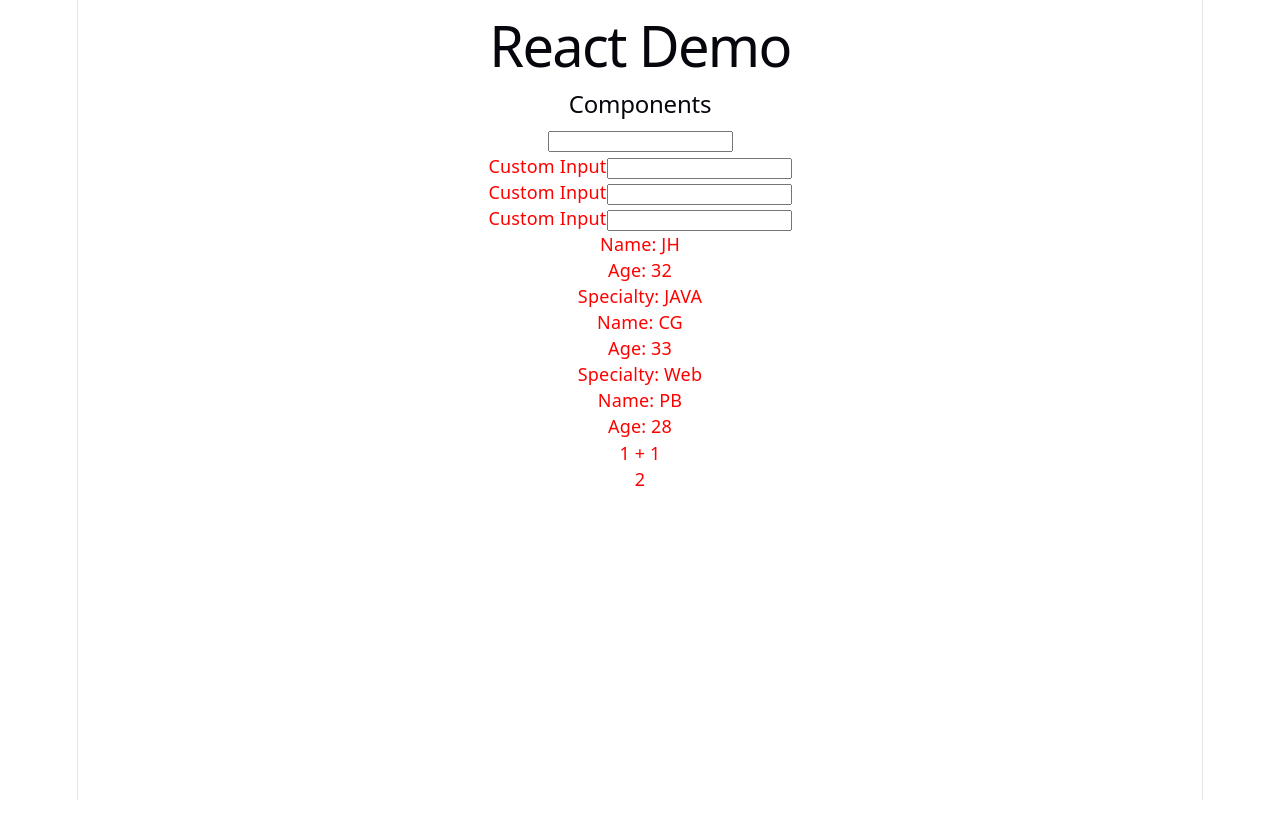
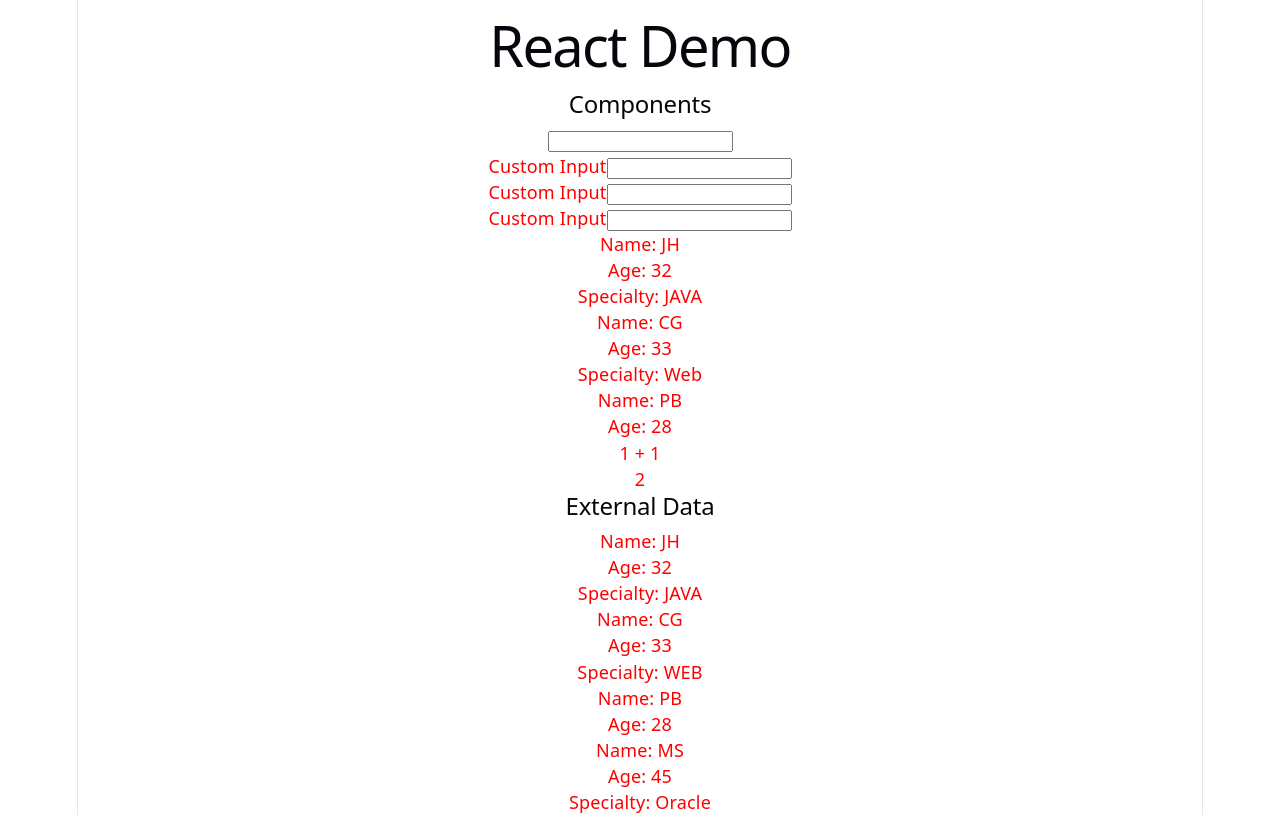
Before and after one commit to JHarry444/react-01-09-js, a React (Vite) app: page / in a window 1280 px wide. Built offline with nearby package versions, Linux system fonts and the light colour scheme.

Commit message:
Conditional Rendering: Demo

```diff
--- a/package.json
+++ b/package.json
@@ -11,7 +11,8 @@
   },
   "dependencies": {
     "react": "^19.2.6",
-    "react-dom": "^19.2.6"
+    "react-dom": "^19.2.6",
+    "uuid": "^14.0.2"
   },
   "devDependencies": {
     "@eslint/js": "^10.0.1",
--- a/src/App.jsx
+++ b/src/App.jsx
@@ -1,3 +1,4 @@
+import ExternalData from "./components/ExternalData"
 import Input from "./components/Input"
 import Trainer from "./components/Trainer"
 
@@ -7,7 +8,7 @@ function App() {
       <h1>React Demo</h1>
       <div>
         <h2>Components</h2>
-        <input type="text" minLength={1} maxLength={10} required />
+        <input type="text" minLength={1} maxLength={10} />
         <br />
         <Input />
         <br />
@@ -21,6 +22,9 @@ function App() {
         <p>1 + 1</p>
         <p>{1 + 1}</p>
       </div>
+      <div>
+        <ExternalData />
+      </div>
     </div>
   )
 }
--- /dev/null
+++ b/src/components/ExternalData.jsx
@@ -0,0 +1,16 @@
+import trainers from '../data/trainers.json';
+import Trainer from './Trainer';
+import { v4 } from "uuid";
+function ExternalData() {
+    return (
+        <>
+            <h2>External Data</h2>
+            {
+                trainers.map(({ name, age, specialty: specialism }) =>
+                    <Trainer key={v4()} name={name} age={age} specialty={specialism} />)
+            }
+        </>
+    );
+}
+
+export default ExternalData;
--- a/src/components/Trainer.jsx
+++ b/src/components/Trainer.jsx
@@ -2,7 +2,7 @@
 // <> is a React fragment, used to group multiple elements without adding extra nodes to the DOM.
 
 const Trainer = ({ name, age, specialty }) => {
-
+    // debugger;
     return (
         <>
             <p>Name: {name}</p>
--- /dev/null
+++ b/src/data/trainers.json
@@ -0,0 +1,21 @@
+[
+    {
+        "name": "JH",
+        "age": 32,
+        "specialty": "JAVA"
+    },
+    {
+        "name": "CG",
+        "age": 33,
+        "specialty": "WEB"
+    },
+    {
+        "name": "PB",
+        "age": 28
+    },
+    {
+        "name": "MS",
+        "age": 45,
+        "specialty": "Oracle"
+    }
+]
```
Also changed, not shown: 1 other file (tests, documents, lock files or other folders).
